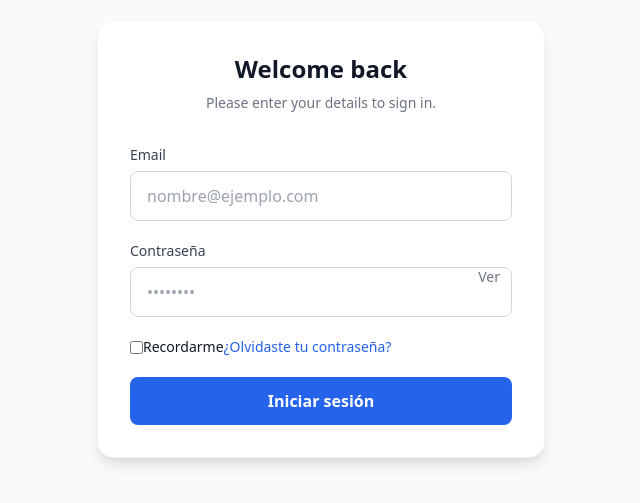
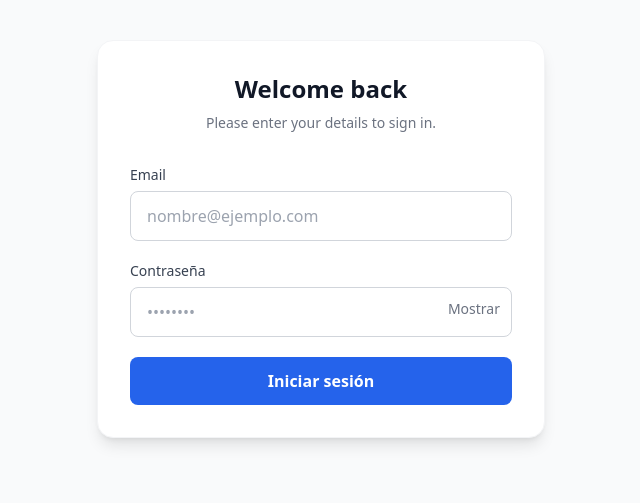
Before and after one commit to JP-VlaxCode/auto-calendar, a Next.js app: page /login in a window 1280 px wide. Shown: the part 161-664 px from the top of the page, without its empty margins (319-959 px from the left). Built offline with nearby package versions, Linux system fonts and the light colour scheme.

Commit message:
feat: refactor login page UI with Tailwind CSS

```diff
--- a/src/components/auth/LoginForm.tsx
+++ b/src/components/auth/LoginForm.tsx
@@ -54,28 +54,18 @@
             type={showPassword ? 'text' : 'password'}
             value={password}
             onChange={(e) => setPassword(e.target.value)}
-            className="w-full border border-gray-300 dark:border-gray-700 rounded-lg px-4 py-3 bg-white dark:bg-gray-800 text-gray-900 dark:text-gray-100 focus:outline-none focus:ring-2 focus:ring-blue-500 transition-colors pr-12"
+            className="w-full border border-gray-300 dark:border-gray-700 rounded-lg px-4 py-3 bg-white dark:bg-gray-800 text-gray-900 dark:text-gray-100 focus:outline-none focus:ring-2 focus:ring-blue-500 transition-colors"
             required
             placeholder="••••••••"
           />
           <button
             type="button"
             onClick={() => setShowPassword(!showPassword)}
-            className="absolute right-3 top-1/2 -translate-y-1/2 text-sm text-gray-500 hover:text-gray-700 dark:text-gray-400 dark:hover:text-gray-200"
+            className="absolute right-3 top-3 text-sm text-gray-500 hover:text-gray-700 dark:text-gray-400 dark:hover:text-gray-200"
           >
-            {showPassword ? 'Ocultar' : 'Ver'}
+            {showPassword ? 'Ocultar' : 'Mostrar'}
           </button>
         </div>
-      </div>
-
-      <div className="flex items-center justify-between">
-        <label className="flex items-center text-sm text-gray-600 dark:text-gray-400">
-          <input type="checkbox" className="mr-2 rounded border-gray-300 text-blue-600 focus:ring-blue-500" />
-          Recordarme
-        </label>
-        <a href="#" className="text-sm text-blue-600 hover:underline dark:text-blue-400">
-          ¿Olvidaste tu contraseña?
-        </a>
       </div>
 
       <button
```
Also changed, not shown: src/app/login/page.tsx (line endings or trailing spaces).
